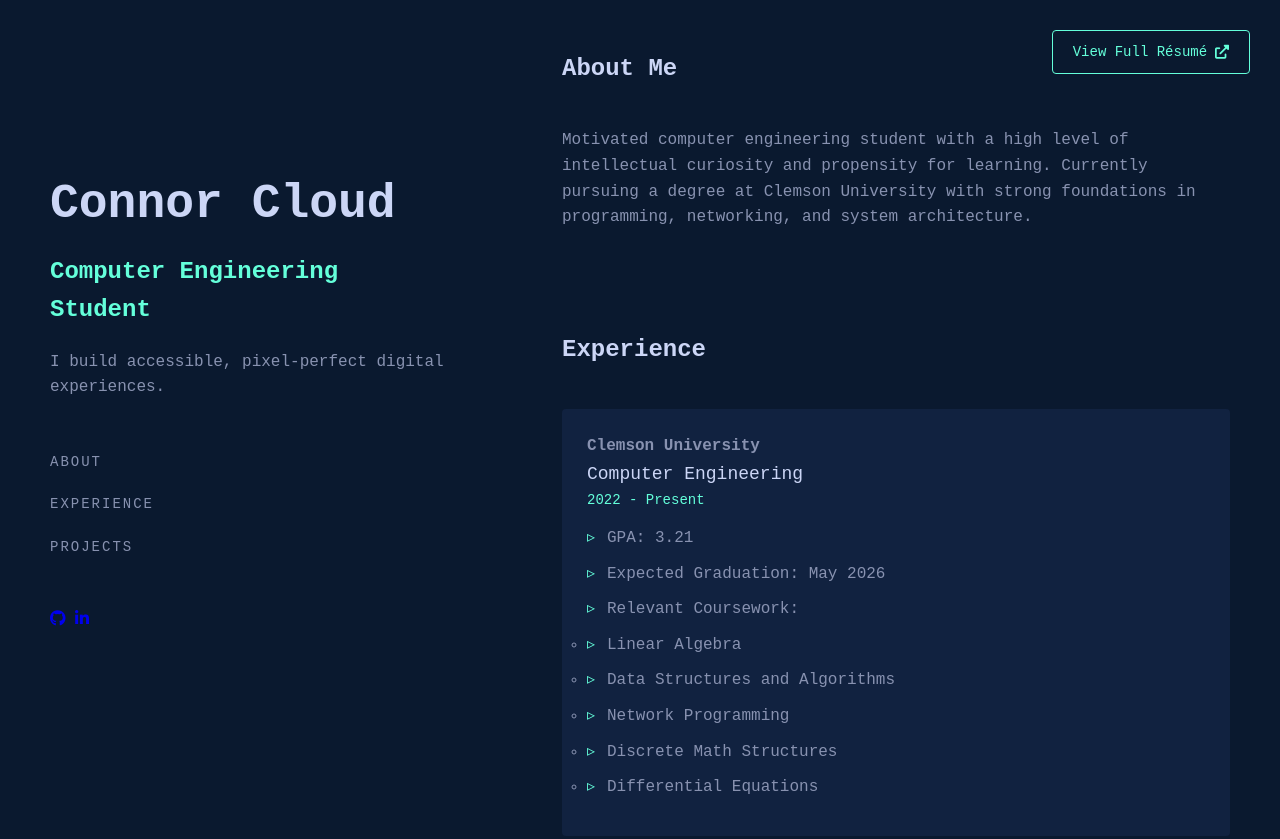
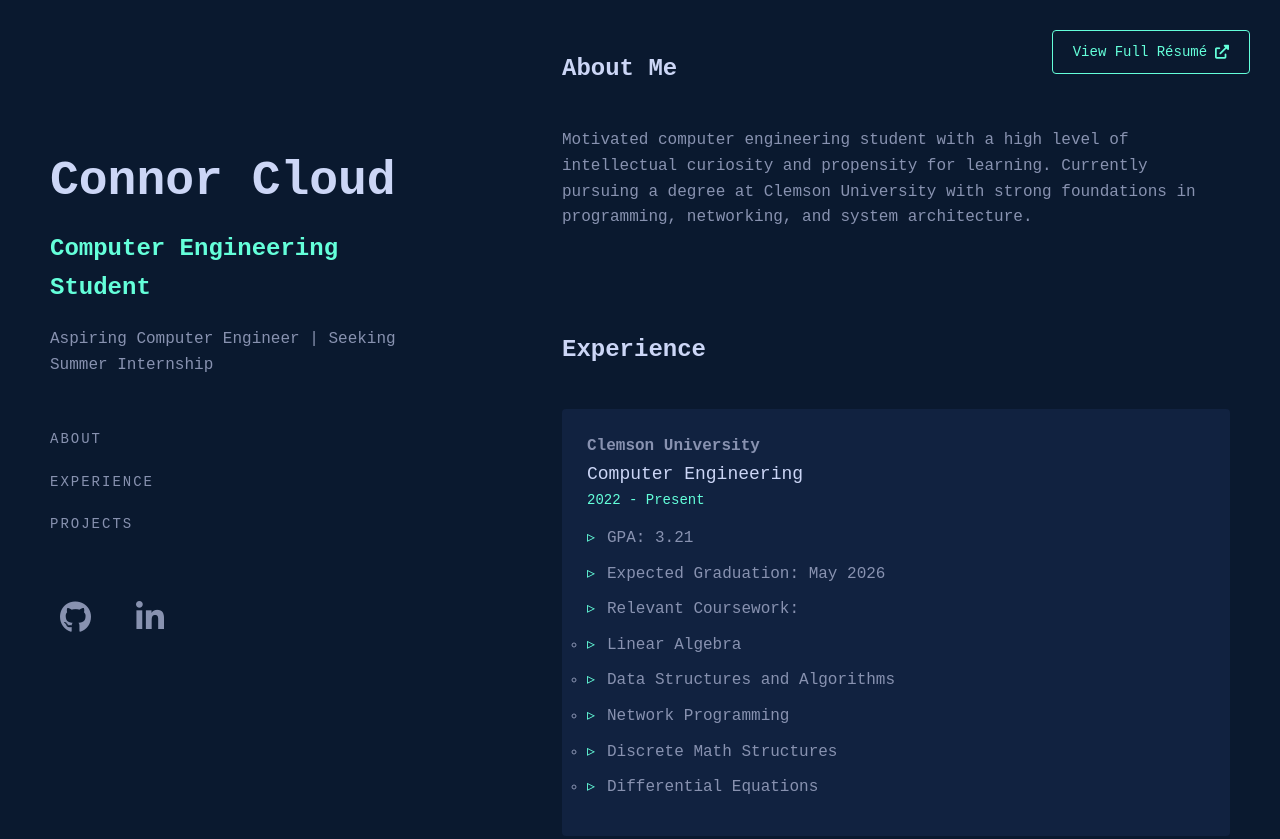
Before and after one commit to ccloud24/ccloud24.github.io, a plain HTML site: page index.html in a window 1280 px wide. Shown: the top 839 px of the page. Drawn offline with Linux system fonts and the light colour scheme.

Commit message:
various style changes

```diff
--- a/index.html
+++ b/index.html
@@ -16,7 +16,7 @@
             <div class="left-content">
                 <h1>Connor Cloud</h1>
                 <h2>Computer Engineering Student</h2>
-                <p class="subtitle">I build accessible, pixel-perfect digital experiences.</p>
+                <p class="subtitle">Aspiring Computer Engineer | Seeking Summer Internship</p>
 
                 <nav class="side-nav">
                     <a href="#about" class="nav-link">ABOUT</a>
@@ -33,7 +33,7 @@
 
         <!-- Scrollable Right Side -->
         <div class="right-side">
-            <a href="path-to-your-resume.pdf" class="resume-button" target="_blank">
+            <a href="connor_cloud_resume.pdf" class="resume-button" target="_blank" rel="noopener noreferrer">
                 View Full Résumé
                 <i class="fas fa-external-link-alt"></i>
             </a>
--- a/script.js
+++ b/script.js
@@ -79,7 +79,7 @@ function typeWriter(element, text, speed = 100) {
 document.addEventListener('DOMContentLoaded', () => {
     const subtitle = document.querySelector('.subtitle');
     if (subtitle) {
-        typeWriter(subtitle, "I build accessible, pixel-perfect digital experiences.");
+        typeWriter(subtitle, "Aspiring Computer Engineer | Seeking Summer Internship");
     }
 });
 
--- a/styles.css
+++ b/styles.css
@@ -324,6 +324,31 @@ section.visible {
     color: var(--green);
 }
 
+/* Social Links */
+.social-links {
+    display: flex;
+    gap: 25px;  /* Space between icons */
+    margin-top: 30px;
+}
+
+.social-links a {
+    color: var(--slate);
+    font-size: 32px;  /* Increased icon size */
+    transition: var(--transition);
+    padding: 10px;    /* Larger clickable area */
+}
+
+.social-links a:hover {
+    color: var(--green);
+    transform: translateY(-3px);
+}
+
+.social-links a:hover {
+    color: var(--green);
+    transform: translateY(-3px);
+    filter: drop-shadow(0 0 8px rgba(100, 255, 218, 0.3));
+}
+
 /* Animations */
 @keyframes fadeUp {
     from {
```
Also changed, not shown: 1 other file.
